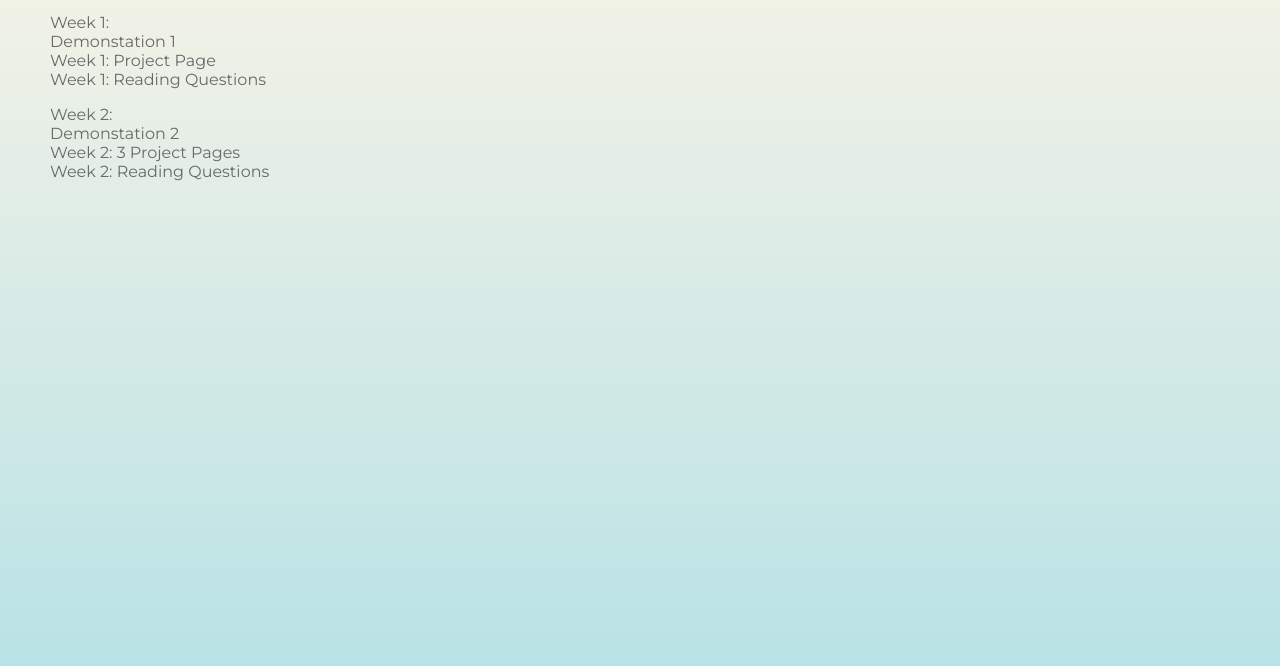
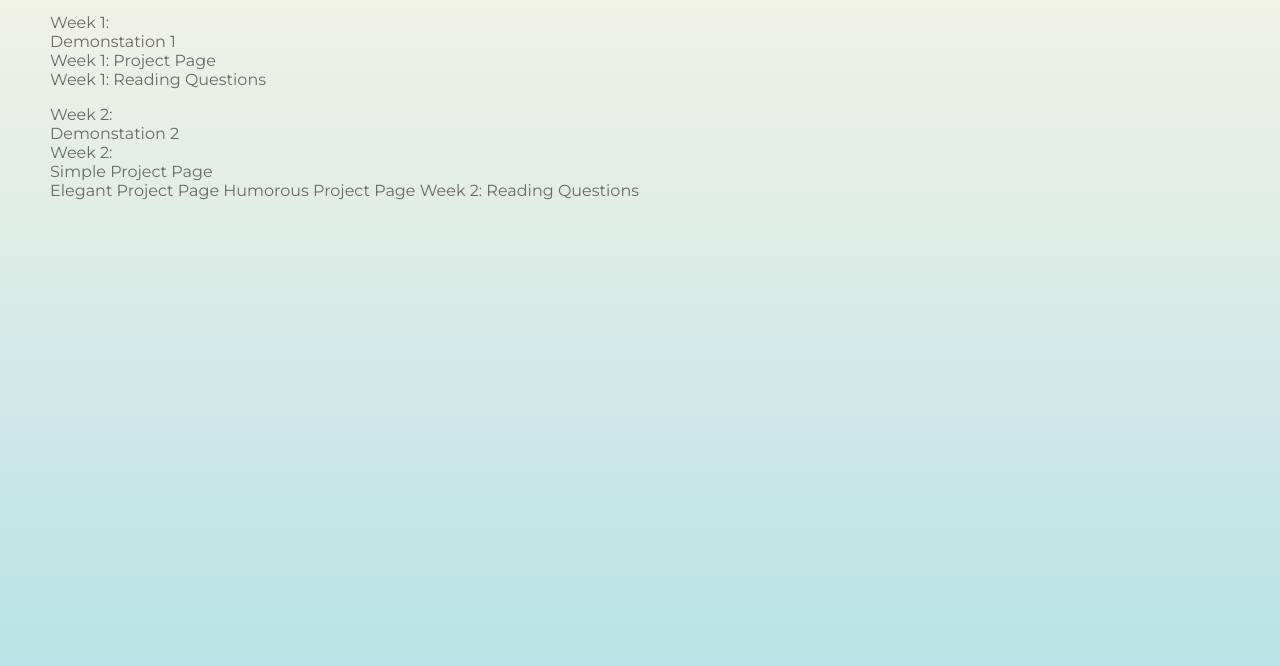
Before and after one commit to laiy053/webf2018_ylai, a plain HTML site: page index.html in a window 1280 px wide. Shown: the part 132-798 px from the top of the page. Drawn offline with Linux system fonts and the light colour scheme.

Commit message:
Add files via upload

```diff
--- a/index.html
+++ b/index.html
@@ -40,7 +40,9 @@
         <p>
             Week 2:<br>
             <a href="demonstration_2/index.html">Demonstation 2</a><br>
-            <a href="3_project_page/index.html">Week 2: 3 Project Pages </a><br>
+            <a href="3_project_page/1_simple.html">Week 2: <br> Simple Project Page </a><br>
+            <a href="3_project_page/2_elegant.html"> Elegant Project Page</a>
+            <a href="3_project_page/3_humorous.html">Humorous Project Page</a>
             <a href="project_page/rs_week1.html">Week 2: Reading Questions</a>
         </p>
 
```
